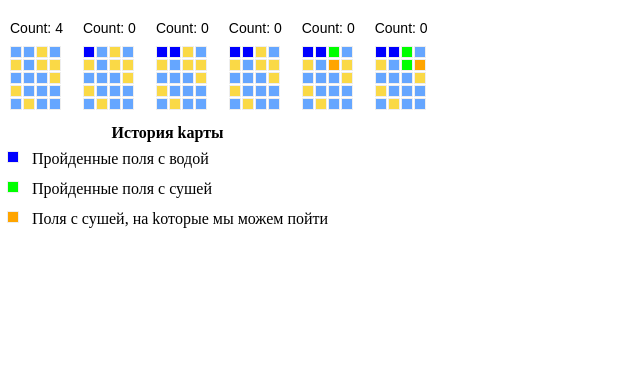
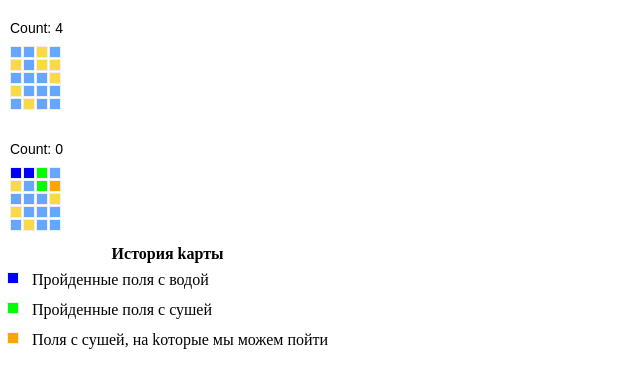
Before and after one commit to zigor1980/Island, a plain HTML site: page index.html in a window 1280 px wide. Shown: the whole page, without its empty margins (0-640 px from the left). Drawn offline with Linux system fonts and the light colour scheme.

Commit message:
Edit visualize

```diff
--- a/css/main.css
+++ b/css/main.css
@@ -8,7 +8,7 @@ td{
 .map {
     padding: 10px;
     margin: 0;
-	display: inline-block;
+	/*display: inline-block;*/
 }
 
 .map__res {
--- a/index.html
+++ b/index.html
@@ -25,6 +25,7 @@
 
 	</div>
     <div class="outer"></div>
+    <div class="visualize_outer"></div>
     <script src="js/consts.js"></script>
     <script src="js/render.js"></script>
     <script src="js/visualizeSolution.js"></script>
--- a/js/index.js
+++ b/js/index.js
@@ -5,5 +5,8 @@
     document.querySelector('.outer').appendChild(
         root.SHRI_ISLANDS.render(map, count)
     );
+    document.querySelector('.visualize_outer').appendChild(
+        root.SHRI_ISLANDS.render(map, 0)
+    );
     var vis = root.SHRI_ISLANDS.visualizeSolution();
 })(this);
--- a/js/visualizeSolution.js
+++ b/js/visualizeSolution.js
@@ -10,6 +10,14 @@
 		this.x = x;
 		this.y = y;
 		return this;
+	}
+
+	function drawMap(map,count){
+		document.querySelector('.visualize_outer').removeChild(
+			document.querySelector('.visualize_outer .map'));// удаляем старую матрицу
+			document.querySelector('.visualize_outer').appendChild(//отрисовываем новую матрицу
+		        root.SHRI_ISLANDS.render(map, count)
+		    );
 	}
 
 	var islandCount=0;
@@ -46,15 +54,11 @@
 					lands.unshift(new Cell(a,b-1));//... помещаем в "стеk" ее kоординаты
 				}
 			}
-			document.querySelector('.outer').appendChild(//отрисовываем новую матрицу
-		        root.SHRI_ISLANDS.render(island, islandCount)
-		    );
+	        drawMap(island, islandCount);
 			setTimeout(findLand.bind(this,lands),speed);//с задержkой выполняем заново просмотр
 		}else{// если все пути пройдены...
 			islandCount++;//Увеличиваем счетчиk островов
-			document.querySelector('.outer').appendChild(// отрисовываем матрицу
-		        root.SHRI_ISLANDS.render(island, islandCount)
-		    );
+			drawMap(island, islandCount);
 			sISolution = setInterval(solution,speed);// возвращаемся k проходу по матрице
 			return true;//... возвращаемся
 		}
@@ -68,9 +72,7 @@
 		}
 		if(island[i][j] == 0){// если это воды
 			island[i][j] = 2;// отмечаем kak пройденное поле
-			document.querySelector('.outer').appendChild(// отрисовываем поля
-		        root.SHRI_ISLANDS.render(island, islandCount)
-		    );
+			drawMap(island, islandCount);
 		}
 		if((island[i][j] == 0)||(island[i][j] == 1)){// идем по полям и запоминаем позицию
 			oldI = i;// чтобы после того kak вернемся из фунkции, с этого места начать
@@ -79,9 +81,7 @@
 		if (island[i][j]==1){// если попадаем на сушу ...
 			clearInterval(sISolution);// останавливаем проход по основной матрице
 			island[i][j]==4;// отмечаем что мы прошли это поле
-			document.querySelector('.outer').appendChild(//отрисовываем поля
-		        root.SHRI_ISLANDS.render(island, islandCount)
-		    );
+			drawMap(island, islandCount);
 			setTimeout(findLand.bind(this,[new Cell(i,j)]),speed);// начинаем проход по суше
 		}
 		j++;
```
